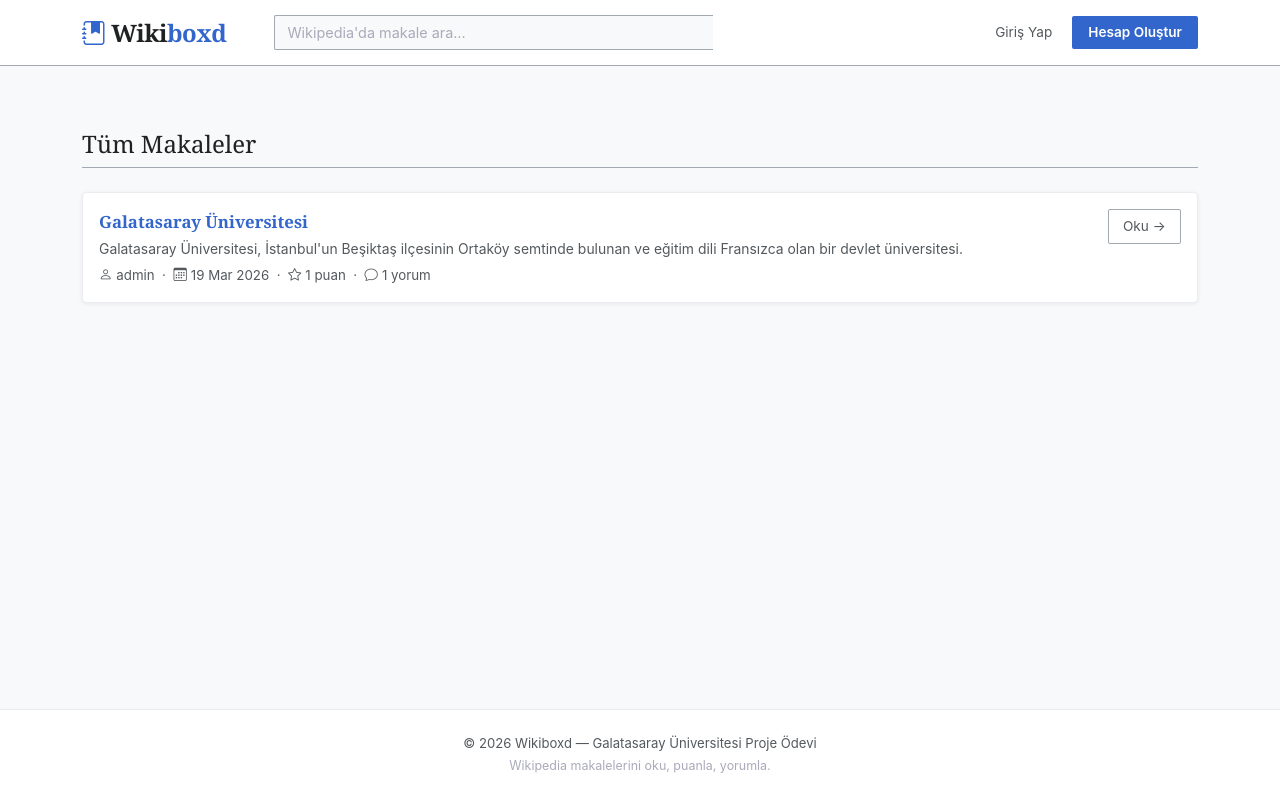
After one commit to Bisbilge/wikiboxd, a Django app: page /makaleler/ in a window 1280 px wide. The commit adds this page. Run offline with Django 5.2, Linux system fonts and the light colour scheme; data comes from the database, SQL or seed files in the repository; tables that the repository leaves empty hold one stand-in row (values such as "Sample post").

Commit message:
feat: tüm makaleler listesi sayfası eklendi

```diff
--- /dev/null
+++ b/wikiboxd/articles/templates/articles/article_list.html
@@ -0,0 +1,51 @@
+{% extends 'base.html' %}
+
+{% block title %}Tüm Makaleler — Wikiboxd{% endblock %}
+
+{% block content %}
+<div class="container mt-4">
+
+    <div class="d-flex justify-content-between align-items-center pb-2 mb-4" style="border-bottom: 1px solid #a2a9b1;">
+        <h4 class="mb-0" style="font-family: 'Linux Libertine', Georgia, serif;">Tüm Makaleler</h4>
+        {% if user.is_authenticated %}
+        <a href="{% url 'articles:wiki_search' %}" class="btn btn-outline-wiki btn-sm">
+            <i class="bi bi-plus-lg me-1"></i>Makale Ekle
+        </a>
+        {% endif %}
+    </div>
+
+    {% for article in articles %}
+    <div class="card-custom p-3 mb-3">
+        <div class="d-flex justify-content-between align-items-start gap-3">
+            <div class="flex-grow-1">
+                <a href="{% url 'articles:detail' article.id %}" style="font-size: 1.05rem; font-weight: 600; font-family: 'Linux Libertine', Georgia, serif; color: #3366cc; text-decoration: none;">
+                    {{ article.title }}
+                </a>
+                <p class="text-muted mb-1 mt-1" style="font-size: 0.87rem; line-height: 1.5;">
+                    {{ article.content|striptags|truncatechars:160 }}
+                </p>
+                <small class="text-muted">
+                    <i class="bi bi-person me-1"></i>{{ article.author.username|default:"Anonim" }}
+                    &nbsp;·&nbsp;
+                    <i class="bi bi-calendar3 me-1"></i>{{ article.created_at|date:"d M Y" }}
+                    &nbsp;·&nbsp;
+                    <i class="bi bi-star me-1"></i>{{ article.ratings.count }} puan
+                    &nbsp;·&nbsp;
+                    <i class="bi bi-chat me-1"></i>{{ article.comments.count }} yorum
+                </small>
+            </div>
+            <a href="{% url 'articles:detail' article.id %}" class="btn btn-outline-wiki btn-sm text-nowrap">Oku →</a>
+        </div>
+    </div>
+    {% empty %}
+    <div class="text-center py-5">
+        <i class="bi bi-journal-x display-3 text-muted mb-3 d-block"></i>
+        <h5 class="text-muted">Henüz hiç makale eklenmemiş</h5>
+        {% if user.is_authenticated %}
+        <a href="{% url 'articles:wiki_search' %}" class="btn btn-brand mt-3">Makale Ara</a>
+        {% endif %}
+    </div>
+    {% endfor %}
+
+</div>
+{% endblock %}
--- a/wikiboxd/articles/urls.py
+++ b/wikiboxd/articles/urls.py
@@ -5,6 +5,7 @@ app_name = 'articles'
 
 urlpatterns = [
     path('', views.home, name='home'),
+    path('makaleler/', views.article_list, name='article_list'),
     path('ara/', views.wiki_search, name='wiki_search'),
     path('ara/ekle/<path:wiki_title>/', views.wiki_import, name='wiki_import'),
     path('<int:pk>/', views.detail, name='detail'),
--- a/wikiboxd/articles/views.py
+++ b/wikiboxd/articles/views.py
@@ -142,6 +142,11 @@ def home(request):
     }
     return render(request, 'index.html', context)
 
+def article_list(request):
+    articles = Article.objects.all().order_by('-created_at')
+    return render(request, 'articles/article_list.html', {'articles': articles})
+
+
 def detail(request, pk):
     article = get_object_or_404(Article, pk=pk)
     ratings = article.ratings.select_related('user').order_by('-created_at')
--- a/wikiboxd/templates/base.html
+++ b/wikiboxd/templates/base.html
@@ -246,7 +246,7 @@
                 <ul class="navbar-nav align-items-center gap-1 ms-auto">
                     {% if user.is_authenticated %}
                         <li class="nav-item">
-                            <a class="nav-link" href="/">Makaleler</a>
+                            <a class="nav-link" href="{% url 'articles:article_list' %}">Makaleler</a>
                         </li>
                         <li class="nav-item">
                             <a class="nav-link" href="{% url 'users:profile' %}" style="color: var(--brand) !important; font-weight: 600;">
```
